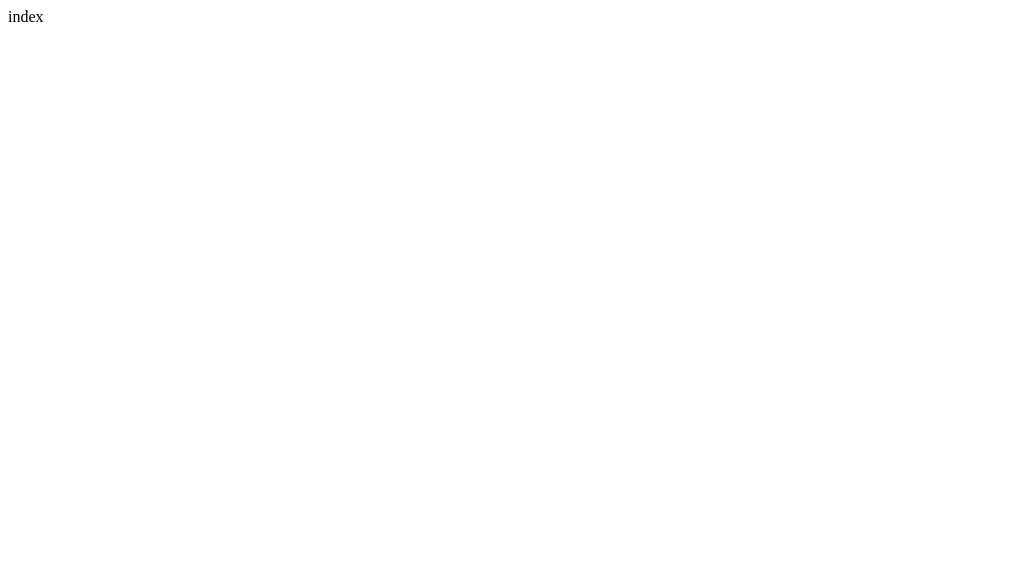
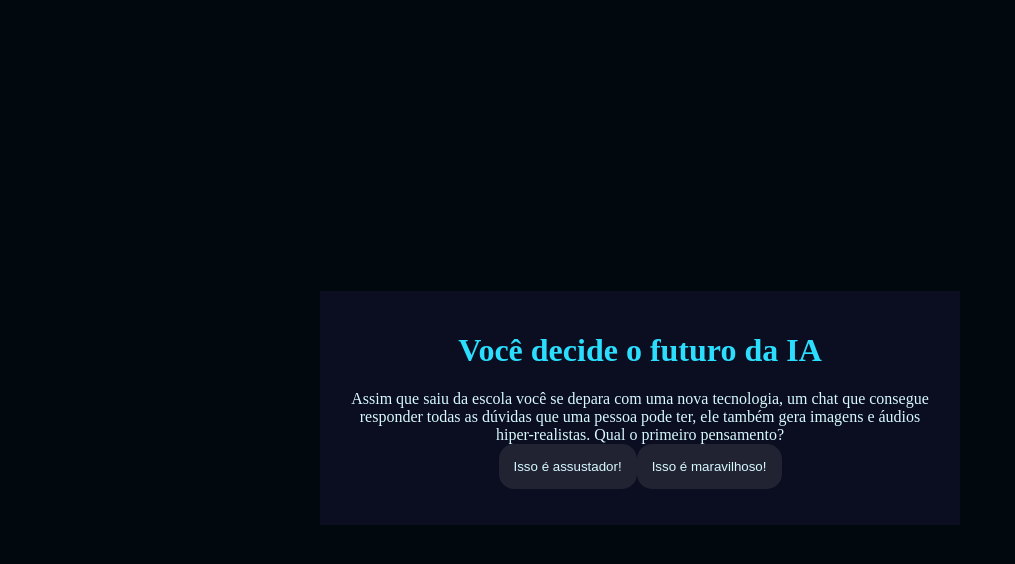
Before and after one commit to priscilarichart/2tri, a plain HTML site: page index.html in a window 1280 px wide. Shown: the whole page, without its empty margins (0-1015 px from the left). Drawn offline with Linux system fonts and the light colour scheme.

Commit message:
Add files via upload

```diff
--- a/index.html
+++ b/index.html
@@ -1 +1,20 @@
-index
+<!DOCTYPE html>
+<html lang="pt-br">
+<head>
+    <meta charset="UTF-8">
+    <meta name="viewport" content="width=device-width, initial-scale=1.0">
+    <link rel="stylesheet" href="style.css">
+    <title>Você decide o futuro da IA</title>
+</head>
+<body>
+    <div class="caixa-principal">
+        <h1>Você decide o futuro da IA</h1>
+        <div class="caixa-perguntas"></div>
+        <div class="caixa-alternativas"></div>
+        <div class="caixa-resultado">
+            <p class="texto-resultado"></p>
+        </div>
+    </div>
+    <script src="script.js"></script>
+</body>
+</html>
--- /dev/null
+++ b/script.js
@@ -0,0 +1,113 @@
+const caixaPrincipal = document.querySelector(".caixa-principal");
+const caixaPerguntas = document.querySelector(".caixa-perguntas");
+const caixaAlternativas = document.querySelector(".caixa-alternativas");
+const caixaResultado = document.querySelector(".caixa-resultado");
+const textoResultado = document.querySelector(".texto-resultado");
+
+const perguntas = [
+    {
+        enunciado: "Assim que saiu da escola você se depara com uma nova tecnologia, um chat que consegue responder todas as dúvidas que uma pessoa pode ter, ele também gera imagens e áudios hiper-realistas. Qual o primeiro pensamento?",
+        alternativas: [
+            {
+                texto: "Isso é assustador!",
+                afirmacao: "No início ficou com medo do que essa tecnologia pode fazer. "
+            },
+            {
+                texto: "Isso é maravilhoso!",
+                afirmacao: "Quis saber como usar IA no seu dia a dia."
+            }
+        ]
+    },
+    {
+        enunciado: "Com a descoberta desta tecnologia, chamada Inteligência Artificial, uma professora de tecnologia da escola decidiu fazer uma sequência de aulas sobre esta tecnologia. No fim de uma aula ela pede que você escreva um trabalho sobre o uso de IA em sala de aula. Qual atitude você toma?",
+        alternativas: [
+            {
+                texto: "Utiliza uma ferramenta de busca na internet que utiliza IA para que ela ajude a encontrar informações relevantes para o trabalho e explique numa linguagem que facilite o entendimento.",
+                afirmacao: "Conseguiu utilizar a IA para buscar informações úteis."
+            },
+            {
+                texto: "Escreve o trabalho com base nas conversas que teve com colegas, algumas pesquisas na internet e conhecimentos próprios sobre o tema.",
+                afirmacao: "Sentiu mais facilidade em utilizar seus próprios recursos para escrever seu trabalho."
+            }
+        ]
+    },
+    {
+        enunciado: "Após a elaboração do trabalho escrito, a professora realizou um debate entre a turma para entender como foi realizada a pesquisa e escrita. Nessa conversa também foi levantado um ponto muito importante: como a IA impacta o trabalho do futuro. Nesse debate, como você se posiciona?",
+        alternativas: [
+            {
+                texto: "Defende a ideia de que a IA pode criar novas oportunidades de emprego e melhorar habilidades humanas.",
+                afirmacao: "Vem impulsionando a inovação na área de IA e luta para abrir novos caminhos profissionais com IA."
+            },
+            {
+                texto: "Me preocupo com as pessoas que perderão seus empregos para máquinas e defendem a importância de proteger os trabalhadores.",
+                afirmacao: "Sua preocupação com as pessoas motivou a criar um grupo de estudos entre trabalhadores para discutir meios de utilização de IA de forma ética."
+            }
+        ]
+    },
+    {
+        enunciado: "Ao final da discussão, você precisou criar uma imagem no computador que representasse o que pensa sobre IA. E agora?",
+        alternativas: [
+            {
+                texto: "Criar uma imagem utilizando uma plataforma de design como o Paint.",
+                afirmacao: "Notou também que muitas pessoas não sabem ainda utilizar as ferramentas tradicionais e decidiu compartilhar seus conhecimentos de design utilizando ferramentas de pintura digital para iniciantes."
+            },
+            {
+                texto: "Criar uma imagem utilizando um gerador de imagem de IA.",
+                afirmacao: "Acelerou o processo de criação de trabalhos utilizando geradores de imagem e agora consegue ensinar pessoas que sentem dificuldades em desenhar manualmente como utilizar também!"
+            }
+        ]
+    },
+    {
+        enunciado: "Você tem um trabalho em grupo de biologia para entregar na semana seguinte, o andamento do trabalho está um pouco atrasado e uma pessoa do seu grupo decidiu fazer com ajuda da IA. O problema é que o trabalho está totalmente igual ao do chat. O que você faz? ",
+        alternativas: [
+            {
+                texto: "Escrever comandos para o chat é uma forma de contribuir com o trabalho, por isso não é um problema utilizar o texto inteiro.",
+                afirmacao: "Infelizmente passou a utilizar a IA para fazer todas suas tarefas e agora se sente dependente da IA para tudo."
+            },
+            {
+                texto: "O chat pode ser uma tecnologia muito avançada, mas é preciso manter a atenção pois toda máquina erra, por isso revisar o trabalho e contribuir com as perspectivas pessoais é essencial.",
+                afirmacao: "Percebeu que toda IA reproduz orientações baseadas na empresa que programou e muito do que o chat escrevia não refletia o que pensava e por isso sabe que os textos gerados pela IA devem servir como auxílio e não resultado final. "
+            }
+        ]
+    },
+];
+
+
+let atual = 0;
+let perguntaAtual;
+let historiaFinal = "";
+
+function mostraPergunta() {
+    if (atual >= perguntas.length) {
+        mostraResultado();
+        return;
+    }
+    perguntaAtual = perguntas[atual];
+    caixaPerguntas.textContent = perguntaAtual.enunciado;
+    caixaAlternativas.textContent = "";
+    mostraAlternativas();
+}
+
+function mostraAlternativas(){
+    for(const alternativa of perguntaAtual.alternativas) {
+        const botaoAlternativas = document.createElement("button");
+        botaoAlternativas.textContent = alternativa.texto;
+        botaoAlternativas.addEventListener("click", () => respostaSelecionada(alternativa));
+        caixaAlternativas.appendChild(botaoAlternativas);
+    }
+}
+
+function respostaSelecionada(opcaoSelecionada) {
+    const afirmacoes = opcaoSelecionada.afirmacao;
+    historiaFinal += afirmacoes + " ";
+    atual++;
+    mostraPergunta();
+}
+
+function mostraResultado() {
+    caixaPerguntas.textContent = "Em 2049...";
+    textoResultado.textContent = historiaFinal;
+    caixaAlternativas.textContent = "";
+}
+
+mostraPergunta();
--- /dev/null
+++ b/style.css
@@ -0,0 +1,43 @@
+:root{
+    --cor-fundo: #01080E ;
+    --cor-principal: #0B0D20 ;
+    --cor-secundaria: #212333;
+    --cor-destaque: #2BDEFD;
+    --cor-texto: #D7F9FF;
+
+}
+
+body {
+    background-color: var(--cor-fundo);
+    color: var(--cor-texto);
+    display: flex;
+    justify-content: center;
+    align-items: center;
+    min-height: 100vh;
+}
+
+.caixa-principal{
+    background-color: var(--cor-principal);
+    width: 90%;
+    max-width: 600px;
+    text-align: center;
+    padding: 20px;
+}
+
+h1{
+    color: var(--cor-destaque);
+}
+
+button {
+    background-color: var(--cor-secundaria);
+    color: var(--cor-texto);
+    border: none;
+    border-radius: 15px;
+    padding: 15px;
+    transition: background-color 0.3s;
+}
+
+button:hover{
+    background-color: var(--cor-destaque);
+    color: var(--cor-principal);
+}
```
